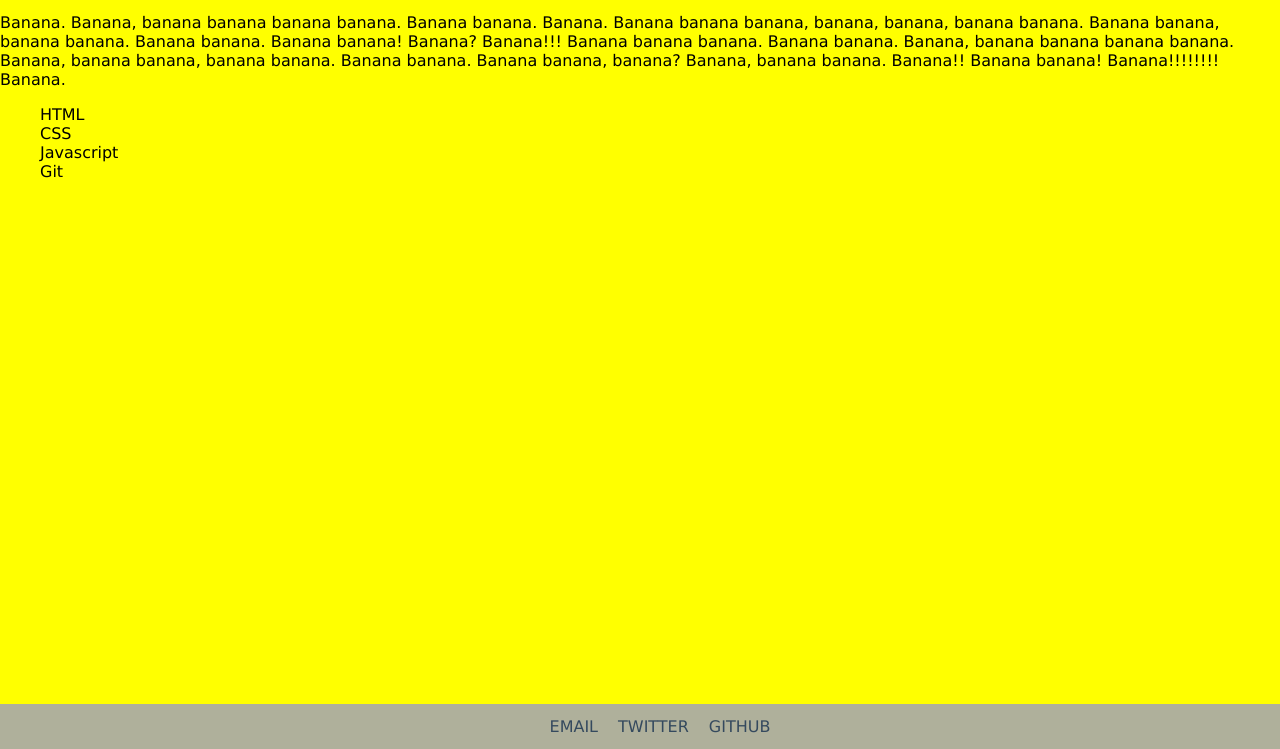
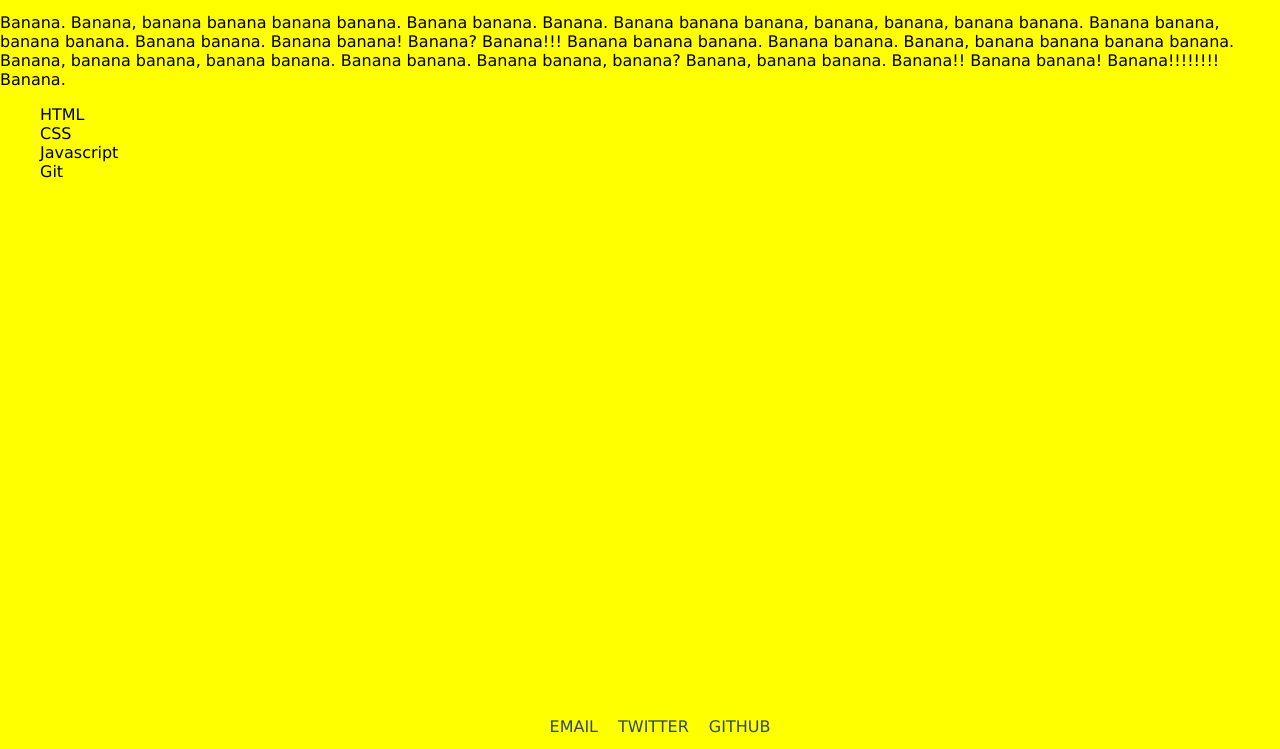
Before and after one commit to moffutt10/personal-bio-site, a plain HTML site: page index.html in a window 1280 px wide. Shown: the part 51-800 px from the top of the page. Drawn offline with Linux system fonts and the light colour scheme.

Commit message:
Finishes part 1

```diff
--- a/main.css
+++ b/main.css
@@ -52,7 +52,6 @@ li {
     justify-content: space-evenly;
     bottom: 0;
     width: 100%;
-    background-color: #afb09b;
     color: #cfe9f6;
     height: 45px;
     align-items: center;
```
